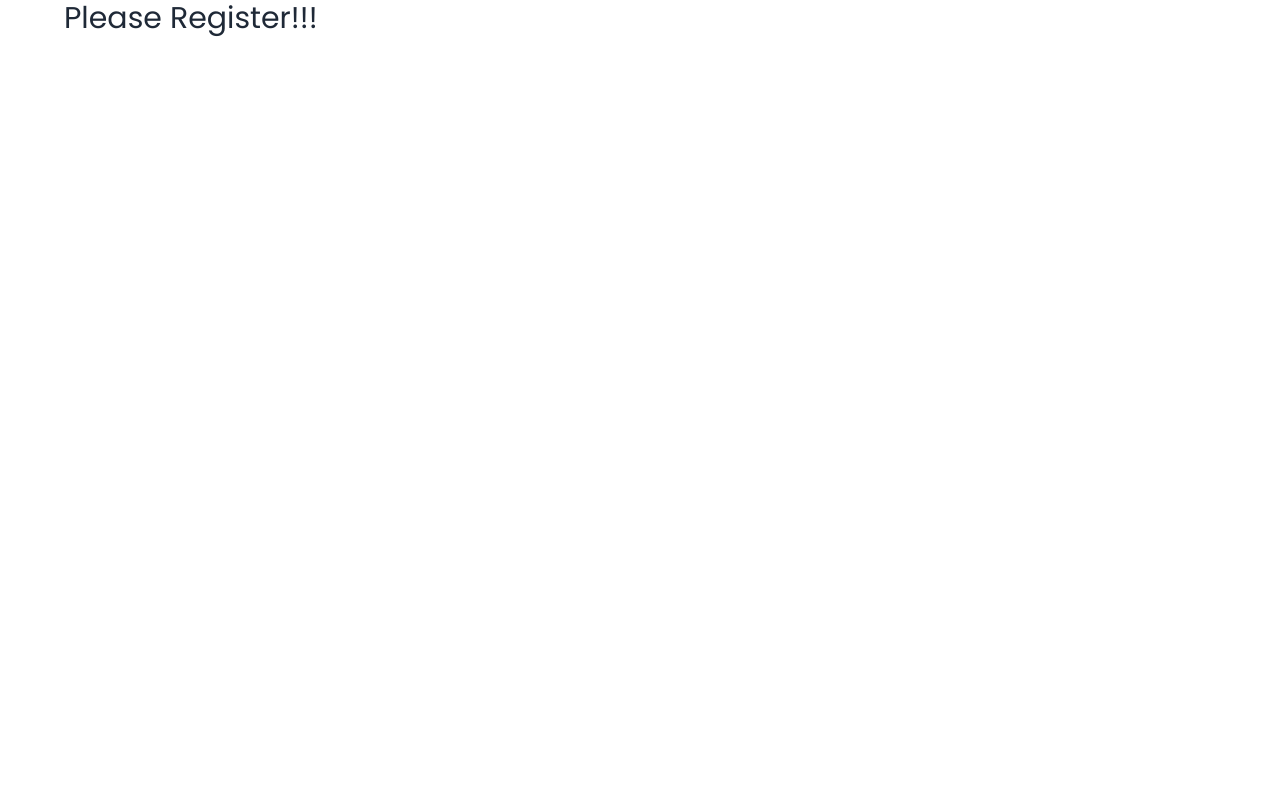
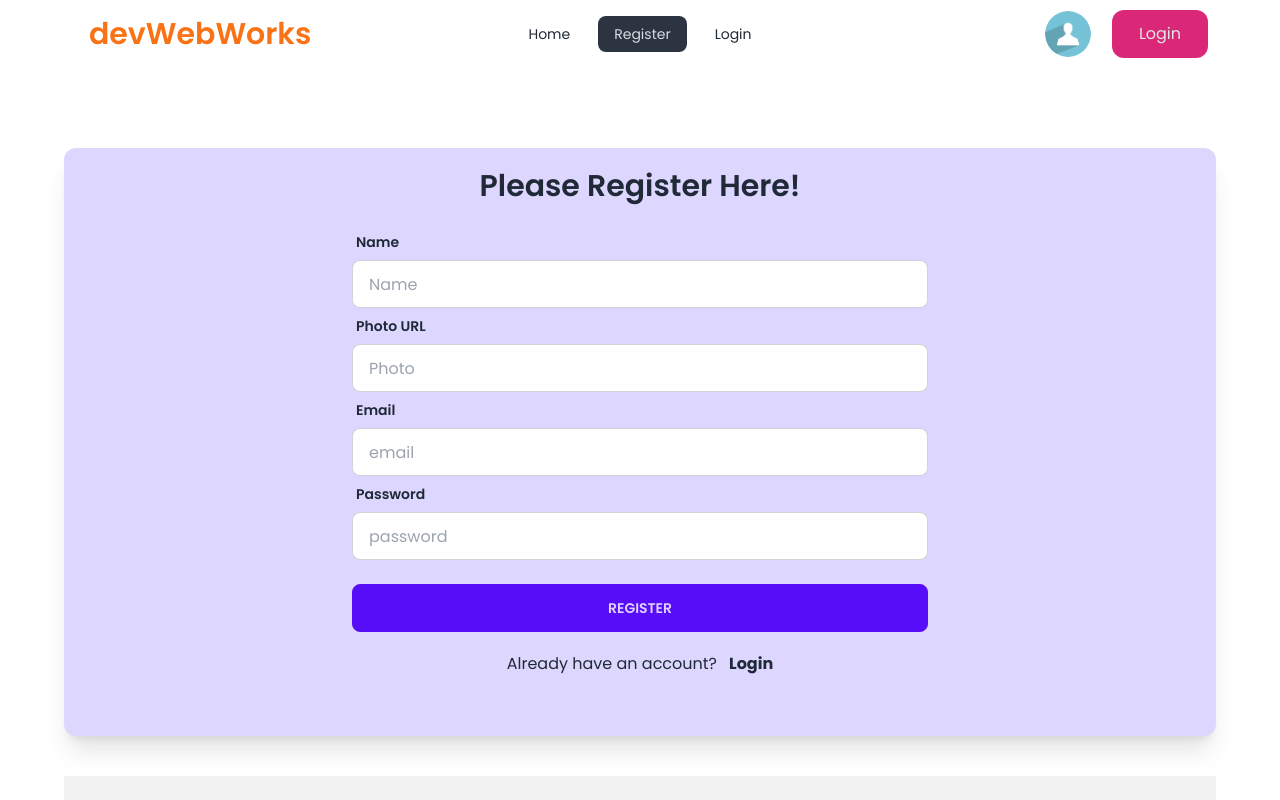
Before and after one commit to csedeveloper06/assignment9-eventManagementSystem, a React (Vite) app: page /register in a window 1280 px wide. Shown: the top 800 px of the page. Built offline with nearby package versions, Linux system fonts and the light colour scheme; no server answers.

Commit message:
added firebase authentication to login and register form

```diff
--- a/src/Shared/Navbar.jsx
+++ b/src/Shared/Navbar.jsx
@@ -1,8 +1,19 @@
 import { Link, NavLink } from "react-router-dom";
 // import { BsFillPersonFill } from "react-icons/bs";
 import profilepic from "../assets/logo.png";
+import { useContext } from "react";
+import { AuthContext } from "../providers/AuthProvider";
 
 const Navbar = () => {
+
+  const { user,logOut } = useContext(AuthContext);
+
+  const handleLogOut = ()=> {
+    logOut()
+      .then()
+      .catch()
+  }
+
   const navLinks = (
     <>
       <ul className="lg:flex lg:gap-3">
@@ -59,9 +70,20 @@ const Navbar = () => {
               <img className="" src={profilepic} alt="" />
             </div>
           </label>
-          <Link to="/login">
-            <button className="bg-pink-600 p-3 w-24 text-base-300 rounded-xl">Login</button>
-          </Link>
+
+          {
+            user ?
+               <>
+                  <span className="text-xs">{user.name}</span>
+                  <button onClick={handleLogOut} className="w-16 bg-pink-600 p-3  text-base-300 lg:w-24
+                  rounded-xl">Log Out</button>
+               </>
+                :
+                <Link to="/login">
+                    <button className="bg-pink-600 p-3 w-24 text-base-300 rounded-xl">Login</button>
+                </Link>
+
+          }
         </div>
       </div>
     </div>
--- a/src/components/Home/Home.jsx
+++ b/src/components/Home/Home.jsx
@@ -14,7 +14,6 @@ const Home = () => {
 
     return (
         <div>
-            <Navbar></Navbar>
             <Banner></Banner>
             <div className="grid grid-cols-1 lg:grid-cols-3 gap-8 py-12">
                 {
@@ -26,7 +25,6 @@ const Home = () => {
             </div>
             <Organizer></Organizer>
             <PriceCard></PriceCard>
-            <Footer></Footer>
         </div>
     );
 };
--- a/src/components/Home/PriceCard.jsx
+++ b/src/components/Home/PriceCard.jsx
@@ -13,7 +13,7 @@ const PriceCard = () => {
           className="card bg-primary text-primary-content shadow-xl w-[380px]"
         >
           <div className="card-body">
-            <h2 className="card-title text-6xl">Silver Plan</h2>
+            <h2 className="card-title text-6xl">Silver</h2>
             <p className="text-7xl font-extrabold text-center">
               <span className="text-2xl">$</span>90
               <span className="text-3xl">/month</span>
--- a/src/components/Login/Login.jsx
+++ b/src/components/Login/Login.jsx
@@ -1,9 +1,76 @@
+import { useContext } from "react";
+import { Link } from "react-router-dom";
+import { AuthContext } from "../../providers/AuthProvider";
 
 
 const Login = () => {
+    const {signIn} = useContext(AuthContext);
+
+    const handleLogin = e => {
+        e.preventDefault();
+        console.log(e.currentTarget);
+        const form = new FormData(e.currentTarget);
+        const email = form.get('email');
+        const password = form.get('password');
+        signIn(email,password)
+        .then(result =>{
+            console.log(result.user)
+        })
+        .catch(error =>{
+            console.error(error)
+        })
+    }
+
     return (
-        <div>
-            <h2 className="text-3xl font-semibold">Please Login!!!</h2>
+        <div className="box-border bg-violet-200 pb-10 rounded-xl shadow-xl lg:mt-20 mb-16">
+            <h2 className="text-3xl text-center font-semibold py-5">Please Login Here!</h2>
+            <form onSubmit={handleLogin} className="w-3/4 lg:w-1/2 mx-auto">
+                <div className="form-control">
+                    <label className="label">
+                        <span className="label-text font-semibold">Name</span>
+                    </label>
+                    <input type="text"
+                        name="name"
+                        placeholder="Name"
+                        className="input input-bordered"
+                        required />
+                </div>
+                <div className="form-control">
+                    <label className="label">
+                        <span className="label-text font-semibold">Photo URL</span>
+                    </label>
+                    <input type="text"
+                        name="photo"
+                         placeholder="Photo"
+                        className="input input-bordered"
+                        required />
+                </div>
+                <div className="form-control">
+                    <label className="label">
+                        <span className="label-text font-semibold">Email</span>
+                    </label>
+                    <input type="email"
+                           name="email"
+                           placeholder="email"
+                           className="input input-bordered"
+                           required />
+                </div>
+                <div className="form-control">
+                    <label className="label">
+                        <span className="label-text font-semibold">Password</span>
+                    </label>
+                    <input type="password"
+                           name="password"
+                           placeholder="password"
+                           className="input input-bordered"
+                           required />
+                </div>
+                <div className="form-control mt-6">
+                    <button className="btn btn-primary">Login</button>
+                </div>
+            </form>
+                <p className="text-center m-5">Do not have an account?
+                     <Link className="to-blue-600 font-bold ml-3" to='/register'>Register</Link></p>
         </div>
     );
 };
--- a/src/components/Register/Register.jsx
+++ b/src/components/Register/Register.jsx
@@ -1,9 +1,82 @@
+import { useContext } from "react";
+import { Link } from "react-router-dom";
+import { AuthContext } from "../../providers/AuthProvider";
 
 
 const Register = () => {
+    const{createUser} = useContext (AuthContext)
+    const handleRegister = e => {
+        e.preventDefault();
+        console.log(e.currentTarget);
+        const form = new FormData(e.currentTarget);
+        const name = form.get('name');
+        const photo = form.get('photo');
+        const email = form.get('email');
+        const password = form.get('password');
+        console.log(name,photo,email,password);
+
+        //create user
+        createUser(email,password)
+            .then(result =>{
+                console.log(result.user)
+            })
+            .catch(error =>{
+                console.error(error)
+            })
+    }
+
     return (
-        <div>
-            <h2 className="text-3xl">Please Register!!!</h2>
+        <div className="pb-10">
+            <div className="box-border bg-violet-200 pb-10  rounded-xl shadow-xl lg:mt-20">
+                <h2 className="text-3xl text-center font-semibold py-5">Please Register Here!</h2>
+                <form onSubmit={handleRegister} className="w-3/4 lg:w-1/2 mx-auto">
+                    <div className="form-control">
+                        <label className="label">
+                            <span className="label-text font-semibold">Name</span>
+                        </label>
+                        <input type="text"
+                            name="name"
+                            placeholder="Name"
+                            className="input input-bordered"
+                            required />
+                    </div>
+                    <div className="form-control">
+                        <label className="label">
+                            <span className="label-text font-semibold">Photo URL</span>
+                        </label>
+                        <input type="text"
+                            name="photo"
+                            placeholder="Photo"
+                            className="input input-bordered"
+                            required />
+                    </div>
+                    <div className="form-control">
+                        <label className="label">
+                            <span className="label-text font-semibold">Email</span>
+                        </label>
+                        <input type="email"
+                            name="email"
+                            placeholder="email"
+                            className="input input-bordered"
+                            required />
+                    </div>
+                    <div className="form-control">
+                        <label className="label">
+                            <span className="label-text font-semibold">Password</span>
+                        </label>
+                        <input type="password"
+                            name="password"
+                            placeholder="password"
+                            className="input input-bordered"
+                            required />
+                    </div>
+                    <div className="form-control mt-6">
+                        <button className="btn btn-primary">Register</button>
+                    </div>
+                </form>
+                    <p className="text-center m-5">Already have an account?
+                        <Link className="to-blue-600 font-bold ml-3" to='/login'>Login</Link></p>
+            </div>
         </div>
     );
 };
--- a/src/components/Root/Root.jsx
+++ b/src/components/Root/Root.jsx
@@ -1,10 +1,14 @@
 import { Outlet } from "react-router-dom";
+import Navbar from "../../Shared/Navbar";
+import Footer from "../../Shared/Footer";
 
 
 const Root = () => {
     return (
         <div className="max-w-6xl mx-auto font-poppins">
+            <Navbar></Navbar>
             <Outlet></Outlet>
+            <Footer></Footer>
         </div>
     );
 };
--- a/src/main.jsx
+++ b/src/main.jsx
@@ -14,6 +14,7 @@ import Login from './components/Login/Login';
 import Register from './components/Register/Register';
 import Schedule from './components/Schedule/Schedule';
 import About from './components/About/About';
+import AuthProvider from './providers/AuthProvider';
 
 const router = createBrowserRouter([
   {
@@ -48,6 +49,8 @@ const router = createBrowserRouter([
 
 ReactDOM.createRoot(document.getElementById('root')).render(
   <React.StrictMode>
-    <RouterProvider router={router} />
+    <AuthProvider>
+      <RouterProvider router={router} />
+    </AuthProvider>
   </React.StrictMode>,
 )
--- /dev/null
+++ b/src/providers/AuthProvider.jsx
@@ -0,0 +1,48 @@
+import { createContext, useEffect, useState } from "react";
+import {  createUserWithEmailAndPassword, getAuth, onAuthStateChanged, signInWithEmailAndPassword, signOut } from "firebase/auth";
+import app from '../firebase/firebase.config'
+
+export const AuthContext = createContext(null);
+
+const auth = getAuth(app);
+
+const AuthProvider = ({children}) => {
+
+    const [user,setUser] = useState(null);
+    const createUser = (email,password) => {
+        return createUserWithEmailAndPassword(auth,email,password)
+    }
+
+    const signIn = (email,password)=>{
+        return signInWithEmailAndPassword(auth,email,password)
+    }
+
+    const logOut = () =>{
+        return signOut(auth);
+    }
+
+    useEffect(() => {
+        const unSubscribe = onAuthStateChanged(auth, currentUser => {
+            console.log('user in the auth state changed',currentUser)
+            setUser(currentUser);
+        });
+        return () => {
+            unSubscribe();
+        }
+    } ,[])
+
+    const authInfo = {
+        user,
+        createUser,
+        signIn,
+        logOut
+    }
+
+    return (
+        <AuthContext.Provider value={authInfo}>
+            {children}
+        </AuthContext.Provider>
+    );
+};
+
+export default AuthProvider;
```
